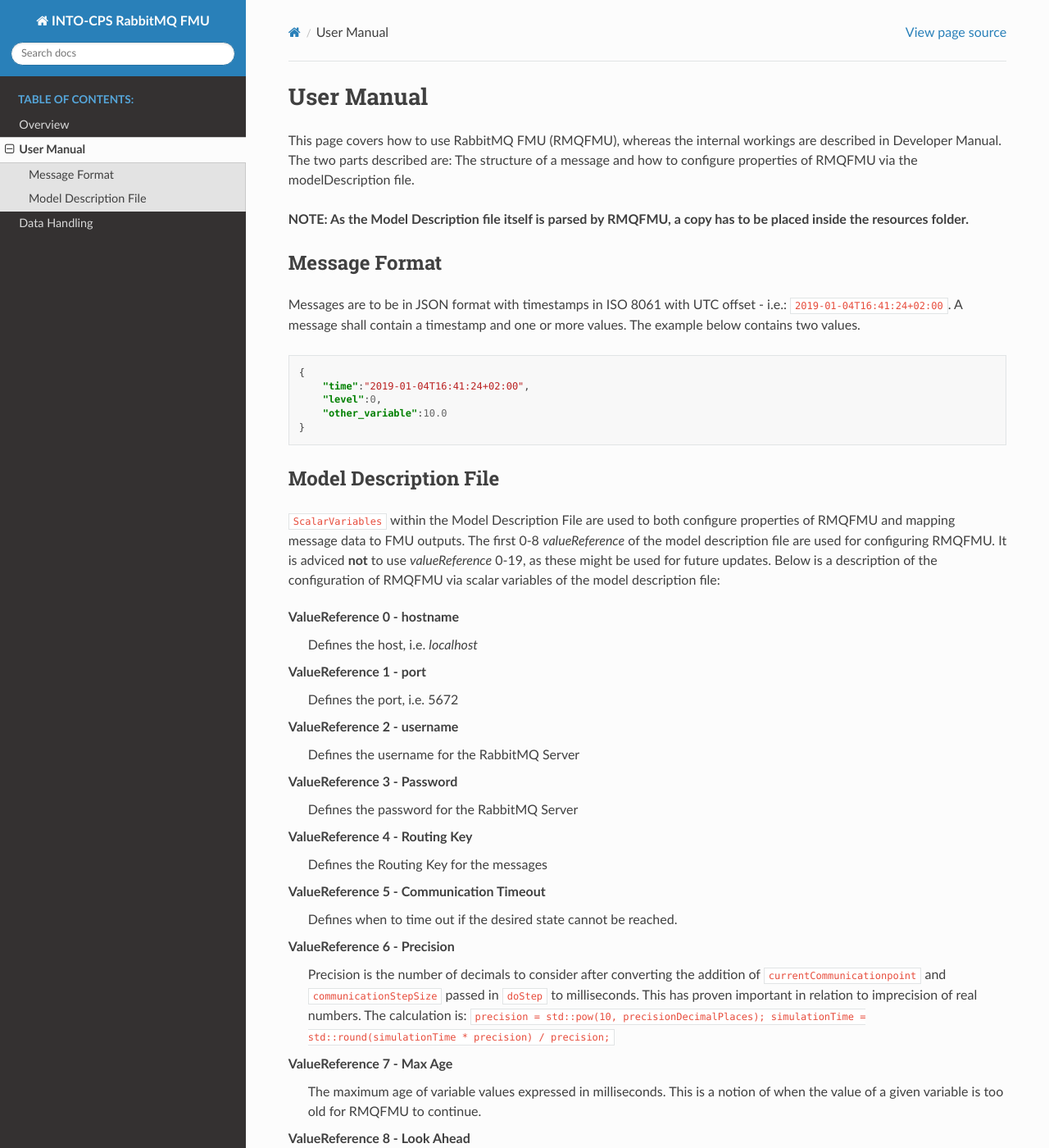
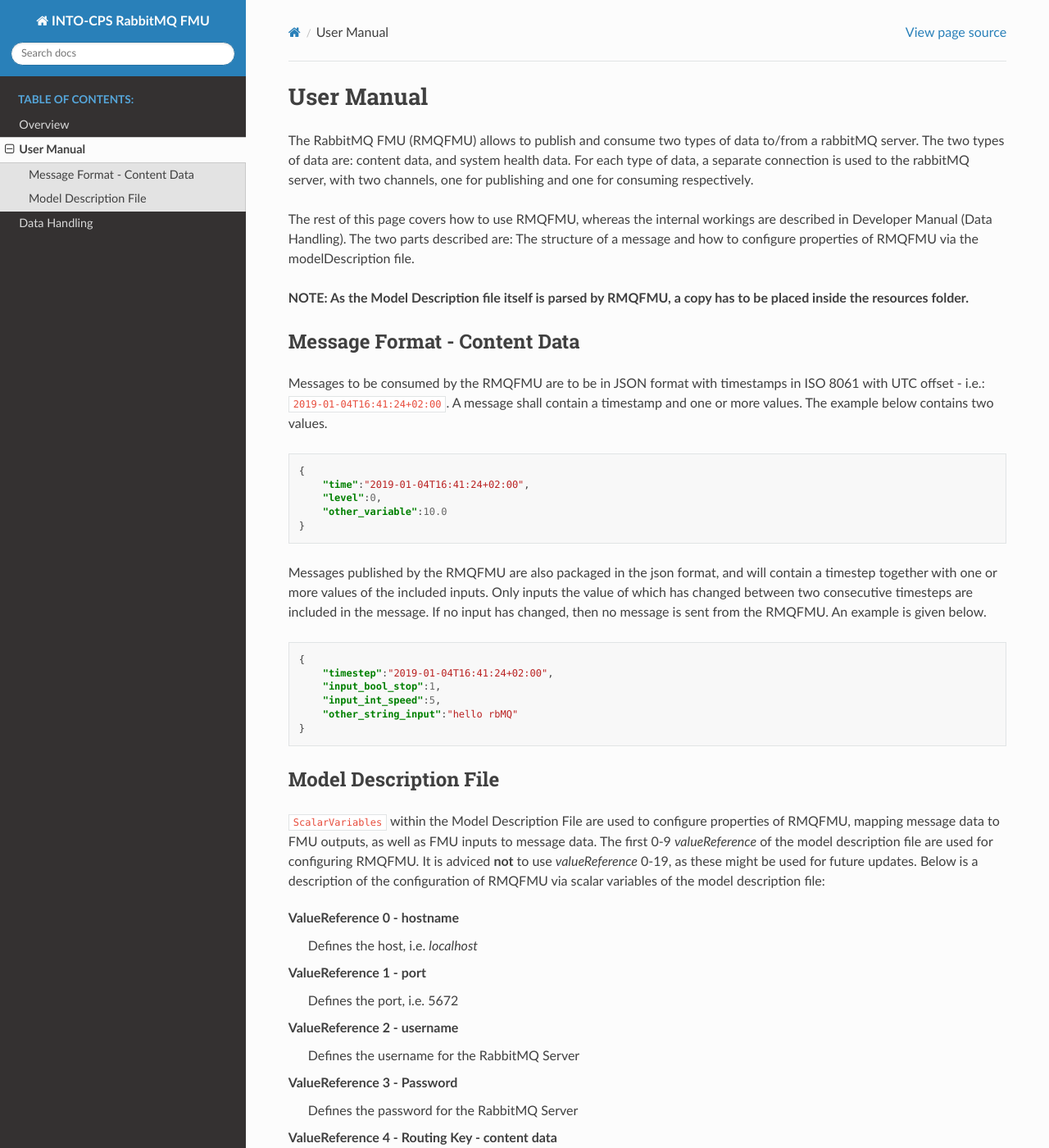
Before and after one commit to INTO-CPS-Association/fmu-rabbitmq, a Sphinx documentation site: the page built from docs/user-manual.rst, in a window 1280 px wide and 1400 px high. Shown: the whole window at 82% size. Built offline with Sphinx 7.4.7 and the Read the Docs theme 2.0.0, drawn with Linux system fonts in a browser that asks for light colours; some of the changed text lies outside the part shown.

Commit message:
Update user-manual.rst

```diff
--- a/docs/user-manual.rst
+++ b/docs/user-manual.rst
@@ -1,13 +1,16 @@
 User Manual
 ===========
-This page covers how to use RabbitMQ FMU (RMQFMU), whereas the internal workings are described in Developer Manual.
+The RabbitMQ FMU (RMQFMU) allows to publish and consume two types of data to/from a rabbitMQ server.
+The two types of data are: content data, and system health data. For each type of data, a separate connection is used to the rabbitMQ server, with two channels, one for publishing and one for consuming respectively.
+
+The rest of this page covers how to use RMQFMU, whereas the internal workings are described in Developer Manual (Data Handling).
 The two parts described are: The structure of a message and how to configure properties of RMQFMU via the modelDescription file.
 
 **NOTE: As the Model Description file itself is parsed by RMQFMU, a copy has to be placed inside the resources folder.**
 
-Message Format
----------------
-Messages are to be in JSON format with timestamps in ISO 8061 with UTC offset - i.e.: :code:`2019-01-04T16:41:24+02:00`.
+Message Format - Content Data
+------------------------------
+Messages to be consumed by the RMQFMU are to be in JSON format with timestamps in ISO 8061 with UTC offset - i.e.: :code:`2019-01-04T16:41:24+02:00`.
 A message shall contain a timestamp and one or more values. The example below contains two values.
 
 .. code-block:: json
@@ -18,11 +21,22 @@
         "other_variable":10.0
     }
 
+Messages published by the RMQFMU are also packaged in the json format, and will contain a timestep together with one or more values of the included inputs. Only inputs the value of which has changed between two consecutive timesteps are included in the message. If no input has changed, then no message is sent from the RMQFMU. An example is given below.
+
+.. code-block:: json
+
+    {
+        "timestep":"2019-01-04T16:41:24+02:00",
+        "input_bool_stop":1,
+        "input_int_speed":5,
+        "other_string_input":"hello rbMQ"
+    }
+
 
 Model Description File
 ----------------------
-:code:`ScalarVariables` within the Model Description File are used to both configure properties of RMQFMU and mapping message data to FMU outputs.
-The first 0-8 `valueReference` of the model description file are used for configuring RMQFMU. It is adviced **not** to use `valueReference` 0-19, as these might be used for future updates.
+:code:`ScalarVariables` within the Model Description File are used to configure properties of RMQFMU, mapping message data to FMU outputs, as well as FMU inputs to message data.
+The first 0-9 `valueReference` of the model description file are used for configuring RMQFMU. It is adviced **not** to use `valueReference` 0-19, as these might be used for future updates.
 Below is a description of the configuration of RMQFMU via scalar variables of the model description file:
 
 ValueReference 0 - hostname
@@ -37,8 +51,8 @@
 ValueReference 3 - Password
     Defines the password for the RabbitMQ Server
 
-ValueReference 4 - Routing Key
-    Defines the Routing Key for the messages
+ValueReference 4 - Routing Key - content data
+    Defines the Routing Key for the content data messages
 
 ValueReference 5 - Communication Timeout
     Defines when to time out if the desired state cannot be reached.
@@ -56,6 +70,15 @@
     The maximum number of queue messages that should be considered on each processing.
     Does not cause blocking behaviour if less messages are available.
 
+ ValueReference 9 - Routing Key - system health data
+    Defines the Routing Key for the system health data messages
+
+Parameters with value reference 4 and 9 are used as a base to configure two different connections to the rabbitMQ server.
+The parameter with value reference 4 is used to create the connection through which content data is exchanged. In this context two channels are created with routing keys as follows: :code:`"${param4Value}_from_cosim"` and :code:`"${param4Value}_to_cosim"`. Content data to be sent to RMQFMU should be published to :code:`"${param4Value}_to_cosim"`, whereas RMQFMU publishes content data to :code:`"${param4Value}_from_cosim"`.
+Similarly for the paramter with value reference 9. Two channels are created with routing keys as follows: :code:`"${param9Value}_from_cosim"` and :code:`"${param9Value}_to_cosim"`. System health data to be sent to RMQFMU should be published to :code:`"${param9Value}_to_cosim"`, whereas RMQFMU publishes system health data to :code:`"${param9Value}_from_cosim"`.
+
+**NOTE: If no system health data is published to RMQFMU then the operation of the fmu will continue normally, however no information regarding system health will be outputted from RMQFMU.**
+
 A mapping of message data to FMU output is carried out via the name property of a :code:`ScalarVariable`. For example: :code:`<ScalarVariable name="level" valueReference="20" variability="continuous" causality="output"><Real /></ScalarVariable>` maps the value of the key :code:`level` within a message to the output with :code:`valueReference 20`.
 
 Remember, when adding an additional output this also has to be added to outputs in modelstructure. Note, that it uses index and not valuereference! Index is related to the order of the respective scalarvariable. I.e. the topmost scalar variable within ``ModelVariables`` has index 1. Example of adding an index to ``ModelStructure/Outputs``:
@@ -67,3 +90,5 @@
             <Unknown index="1"/>
         </Outputs>
     </ModelStructure>
+
+A mapping of an FMU input to a message is carried out via the name property of a :code:`ScalarVariable`. For example: :code:`<ScalarVariable name="feedback" valueReference="21" variability="continuous" causality="input"><Real /></ScalarVariable>` maps the value of the input with :code:`valueReference 21` to the key :code:`feedback` within a message.
```
